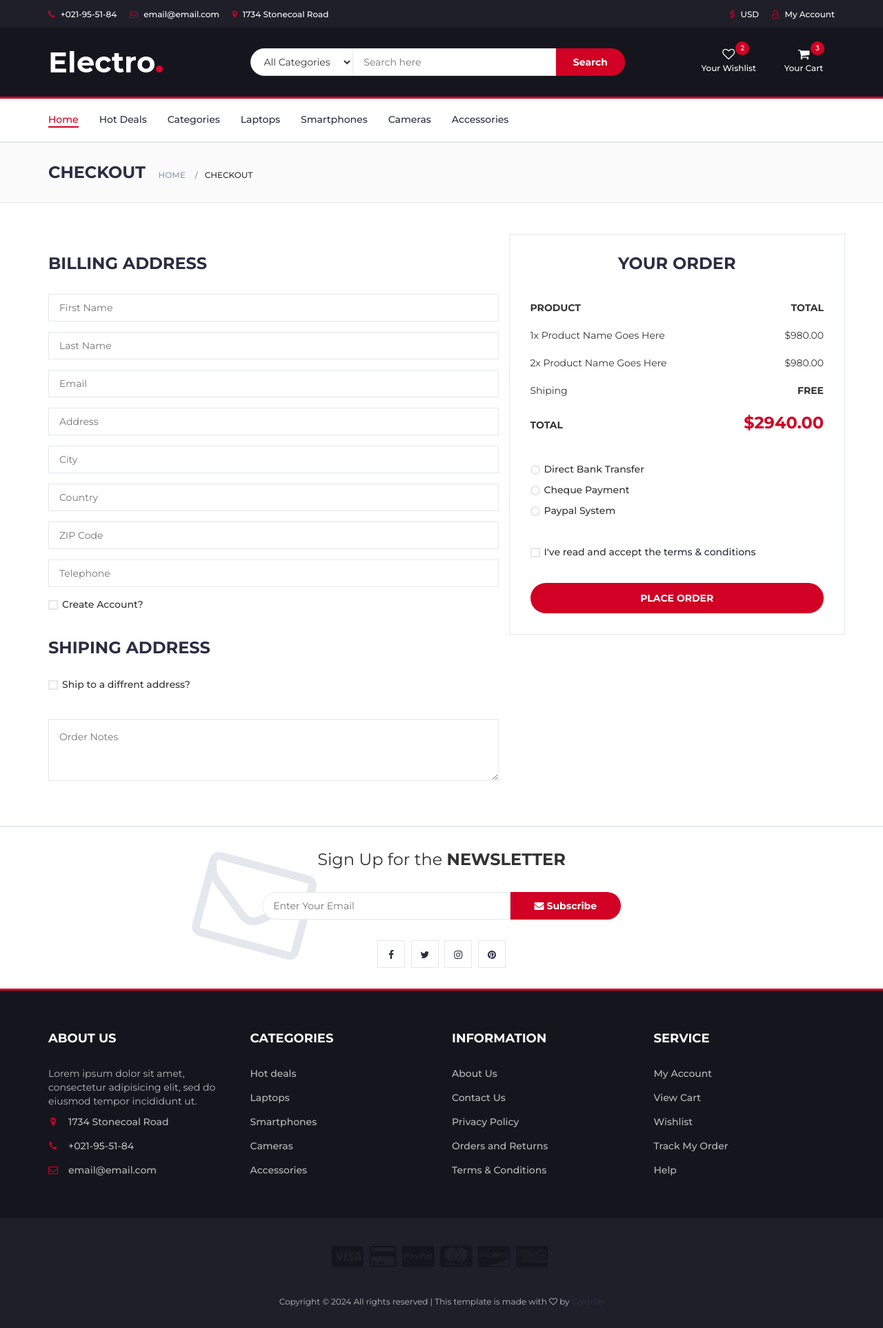
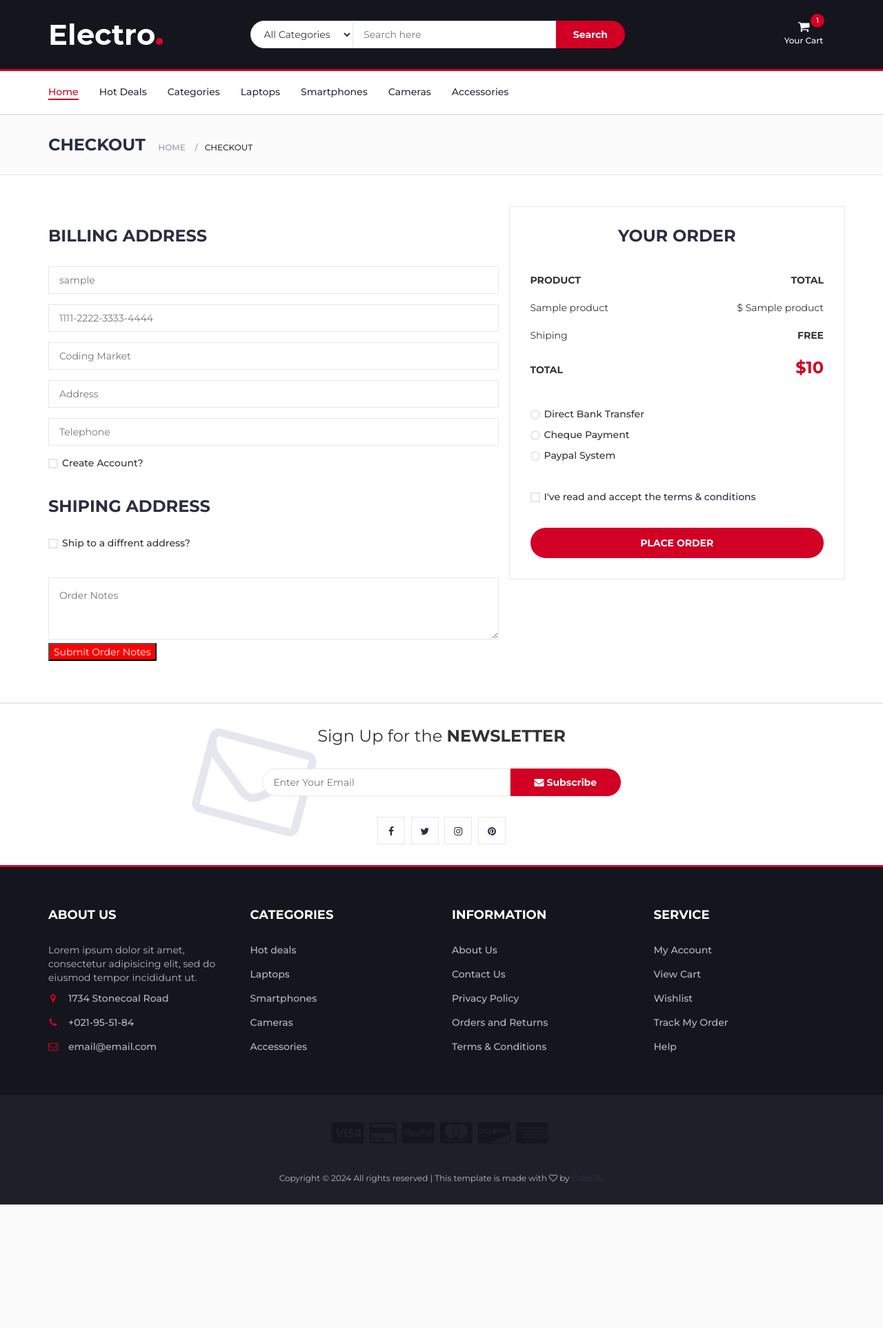
Before and after one commit to Nada-Hany/electronics-website, a Flask app: template templates/checkout.html in a window 1280 px wide. Shown: the whole page at 69% size. After the commit the page ends 1746 px from the top, so only its background shows below. Run offline with Flask 3, Linux system fonts and the light colour scheme; the template is opened without the code that fills it: most values are stand-ins (such as "Sample title", 1, 10 or a date in 2020).

Commit message:
checkout done

```diff
--- a/app.py
+++ b/app.py
@@ -6,6 +6,10 @@ from flask_limiter import Limiter
 from flask_limiter.util import get_remote_address
 import validators
 from werkzeug.utils import secure_filename
+from markupsafe import escape
+from urllib.parse import urlparse
+
+
 
 app = Flask(__name__)
 app.config['UPLOAD_FOLDER'] = 'static/uploads'
@@ -139,8 +143,9 @@ def product():
 
             return redirect(url_for('product', name=product_data["name"]))
 
-    product_name = request.args.get('name')
+    product_id = request.form['product_id']
     product = None
+    # rusul- ------------------------------------------
     if product_name:
         product = db.get_product(connection, product_name)
 
@@ -251,6 +256,69 @@ def admin_page():
         return redirect(url_for('logout'))
     return render_template('admin-page.html')
 
+
+@app.route('/checkout', methods=['POST', 'GET'])
+def checkout ():
+    # 3ayzen kol id mn el fel add cart -------------
+
+    products_id, counter = db.get_cart_products(connection, session.get('username'))
+    whole_products = []
+    real_price = 0
+    for id in products_id:
+        p = db.get_product_byID(connection, id)
+        whole_products.append(p)
+        real_price += p[3]
+    session['Correct_MAC'] = utils.create_mac(real_price)
+
+    if request.method == 'POST':
+        username = request.form['username']
+        card_number = request.form['card-number']
+        cardholder=request.form['cardholder']
+        address=request.form['address']
+        tel=request.form['tel']
+        order_notes = escape(request.form.get('order_notes'))
+        print(f"Received order notes: {order_notes}")
+        user = db.get_user(connection, username)
+        if not user:
+            flash("Username Not Exists")
+            return redirect(url_for('signUP.html'))
+        elif not utils.is_valid_card_number(card_number) :
+            flash("Invalid card number", "danger")
+            return render_template('checkout.html')
+
+        elif utils.validate_input(cardholder):
+            flash("Special Characters Are Not Allowed in Cardholder","warning")
+            return render_template('checkout.html')
+
+        elif utils.validate_input(address):
+            flash("Special Characters Are Not Allowed in Address","warning")
+            return render_template('checkout.html')
+
+        elif not utils.validate_phone(tel):
+            flash("Invalid Phone Number")
+            return render_template('checkout.html')
+
+        else:
+            return redirect(url_for('confirm.html'))
+
+    return render_template('checkout.html', products=whole_products, price=real_price, counter = counter, username = session.get('username'))
+
+
+
+@app.route('/confirm',methods=['POST', 'GET'])
+def confirm():
+
+    price = request.args.get('price')
+    # price = request.form['price']
+
+    user_Correct_MAC = utils.create_mac(price)
+
+    if 'Correct_MAC' in session and session['Correct_MAC'] == user_Correct_MAC:
+        return f"Purchase confirmed at price ${price}."
+    else:
+        return f"Purchase Failed, Please Try Again",400
+
+
 if __name__ == '__main__':
     db.init_db(connection)
     app.run(debug=True)
--- a/static/css/checkout.css
+++ b/static/css/checkout.css
@@ -3,6 +3,7 @@
   --primary-color: #490606;
   --secondary-color: #D10024;
   --font: #555555;
+}
 *{
     font-family: "Poppins", sans-serif;
     margin: 0 auto;
@@ -27,7 +28,9 @@ body{
   position: relative;
 
 }
-
+:disabled{
+  cursor: not-allowed;
+}
 .payment h2{
     text-align: center;
     /* letter-spacing: 2px; */
--- a/templates/checkout.html
+++ b/templates/checkout.html
@@ -53,31 +53,7 @@
     <!-- HEADER -->
     <header>
       <!-- TOP HEADER -->
-      <div id="top-header">
-        <div class="container">
-          <ul class="header-links pull-left">
-            <li>
-              <a href="#"><i class="fa fa-phone"></i> +021-95-51-84</a>
-            </li>
-            <li>
-              <a href="#"><i class="fa fa-envelope-o"></i> email@email.com</a>
-            </li>
-            <li>
-              <a href="#"
-                ><i class="fa fa-map-marker"></i> 1734 Stonecoal Road</a
-              >
-            </li>
-          </ul>
-          <ul class="header-links pull-right">
-            <li>
-              <a href="#"><i class="fa fa-dollar"></i> USD</a>
-            </li>
-            <li>
-              <a href="#"><i class="fa fa-user-o"></i> My Account</a>
-            </li>
-          </ul>
-        </div>
-      </div>
+
       <!-- /TOP HEADER -->
 
       <!-- MAIN HEADER -->
@@ -115,14 +91,6 @@
             <!-- ACCOUNT -->
             <div class="col-md-3 clearfix">
               <div class="header-ctn">
-                <!-- Wishlist -->
-                <div>
-                  <a href="#">
-                    <i class="fa fa-heart-o"></i>
-                    <span>Your Wishlist</span>
-                    <div class="qty">2</div>
-                  </a>
-                </div>
                 <!-- /Wishlist -->
 
                 <!-- Cart -->
@@ -134,7 +102,7 @@
                   >
                     <i class="fa fa-shopping-cart"></i>
                     <span>Your Cart</span>
-                    <div class="qty">3</div>
+                    <div class="qty">{{counter}}</div>
                   </a>
                   <div class="cart-dropdown">
                     <div class="cart-list">
@@ -174,7 +142,7 @@
                     </div>
                     <div class="cart-summary">
                       <small>3 Item(s) selected</small>
-                      <h5>SUBTOTAL: $2940.00</h5>
+                      <h5>SUBTOTAL: ${{ price }}</h5>
                     </div>
                     <div class="cart-btns">
                       <a href="#">View Cart</a>
@@ -264,26 +232,27 @@
               </div>
               <div class="form-group">
                 <input
-                  class="input"
+                  disabled
+                  class="input disapled"
                   type="text"
-                  name="first-name"
-                  placeholder="First Name"
+                  name="username"
+                  placeholder="{{username}}"
                 />
               </div>
               <div class="form-group">
                 <input
                   class="input"
                   type="text"
-                  name="last-name"
-                  placeholder="Last Name"
+                  name="crad_number"
+                  placeholder="1111-2222-3333-4444"
                 />
               </div>
               <div class="form-group">
                 <input
                   class="input"
-                  type="email"
-                  name="email"
-                  placeholder="Email"
+                  type="text"
+                  name="card holder"
+                  placeholder="Coding Market"
                 />
               </div>
               <div class="form-group">
@@ -294,30 +263,7 @@
                   placeholder="Address"
                 />
               </div>
-              <div class="form-group">
-                <input
-                  class="input"
-                  type="text"
-                  name="city"
-                  placeholder="City"
-                />
-              </div>
-              <div class="form-group">
-                <input
-                  class="input"
-                  type="text"
-                  name="country"
-                  placeholder="Country"
-                />
-              </div>
-              <div class="form-group">
-                <input
-                  class="input"
-                  type="text"
-                  name="zip-code"
-                  placeholder="ZIP Code"
-                />
-              </div>
+
               <div class="form-group">
                 <input
                   class="input"
@@ -432,9 +378,22 @@
             <!-- /Shiping Details -->
 
             <!-- Order notes -->
-            <div class="order-notes">
-              <textarea class="input" placeholder="Order Notes"></textarea>
-            </div>
+            <form action="/checkout" method="POST">
+              <div class="order-notes">
+                <textarea
+                  class="input"
+                  name="order_notes"
+                  placeholder="Order Notes"
+                ></textarea>
+              </div>
+              <button
+                type="submit"
+                ,
+                style="background-color: red; color: white"
+              >
+                Submit Order Notes
+              </button>
+            </form>
             <!-- /Order notes -->
           </div>
 
@@ -449,14 +408,13 @@
                 <div><strong>TOTAL</strong></div>
               </div>
               <div class="order-products">
+                <!-- ------------------ products ------------------ -->
+                {% for product in products %}
                 <div class="order-col">
-                  <div>1x Product Name Goes Here</div>
-                  <div>$980.00</div>
+                  <div>{{product[1]}}</div>
+                  <div>$ {{product[3]}}</div>
                 </div>
-                <div class="order-col">
-                  <div>2x Product Name Goes Here</div>
-                  <div>$980.00</div>
-                </div>
+                {% endfor %}
               </div>
               <div class="order-col">
                 <div>Shiping</div>
@@ -464,7 +422,7 @@
               </div>
               <div class="order-col">
                 <div><strong>TOTAL</strong></div>
-                <div><strong class="order-total">$2940.00</strong></div>
+                <div><strong class="order-total">${{price}}</strong></div>
               </div>
             </div>
             <div class="payment-method">
@@ -518,7 +476,11 @@
                 I've read and accept the <a href="#">terms & conditions</a>
               </label>
             </div>
-            <a href="#" class="primary-btn order-submit">Place order</a>
+            <a
+              href="{{ url_for('confirm', price=price)}}"
+              class="primary-btn order-submit"
+              >Place order</a
+            >
           </div>
           <!-- /Order Details -->
         </div>
--- a/templates/index.html
+++ b/templates/index.html
@@ -154,7 +154,7 @@
                     </div>
                     <div class="cart-btns">
                       <a href="#">View Cart</a>
-                      <a href="#"
+                      <a href="{{ url_for('checkout') }}"
                         >Checkout <i class="fa fa-arrow-circle-right"></i
                       ></a>
                     </div>
```
Also changed, not shown: db.py (+21 -18 lines), static/css/confirm.css (added, +21 -0 lines), templates/add-product.html (+93 -48 lines), templates/confirm.html (added, +28 -0 lines), utils.py (+39 -1 lines).
